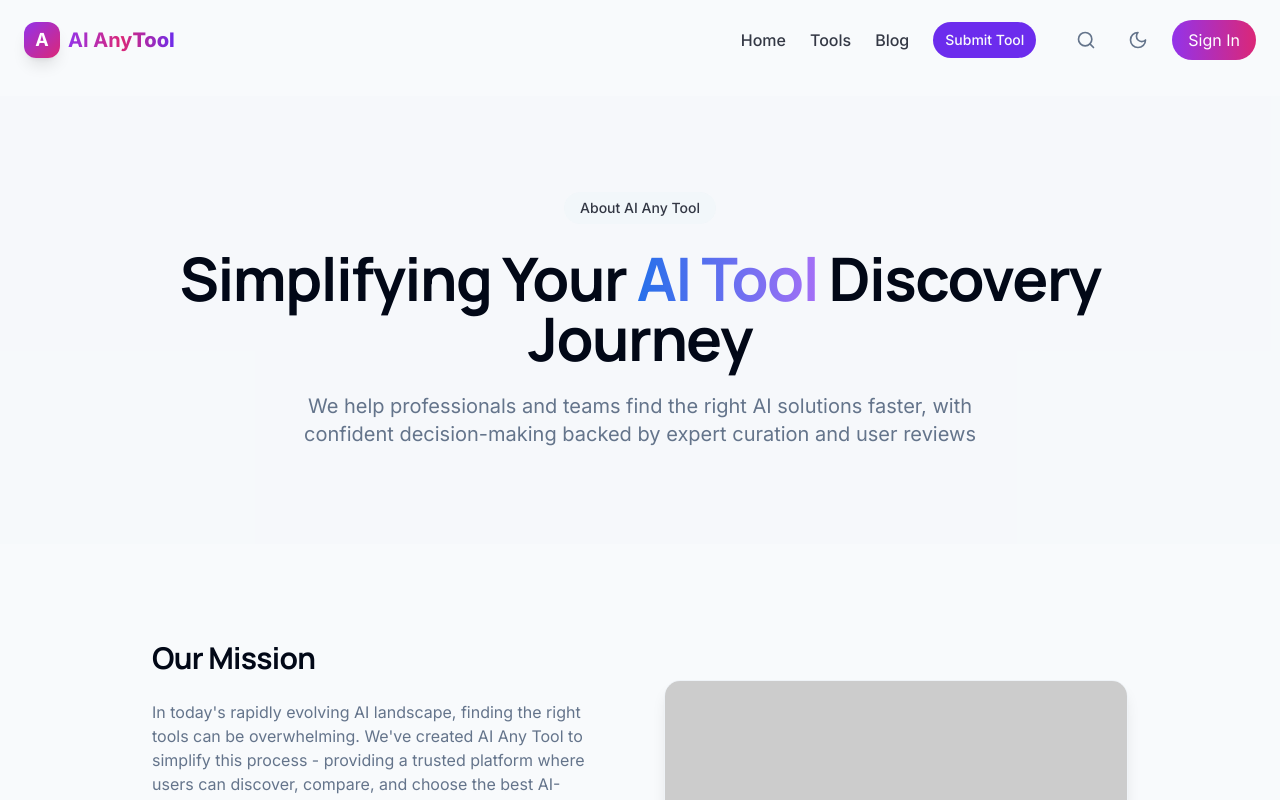
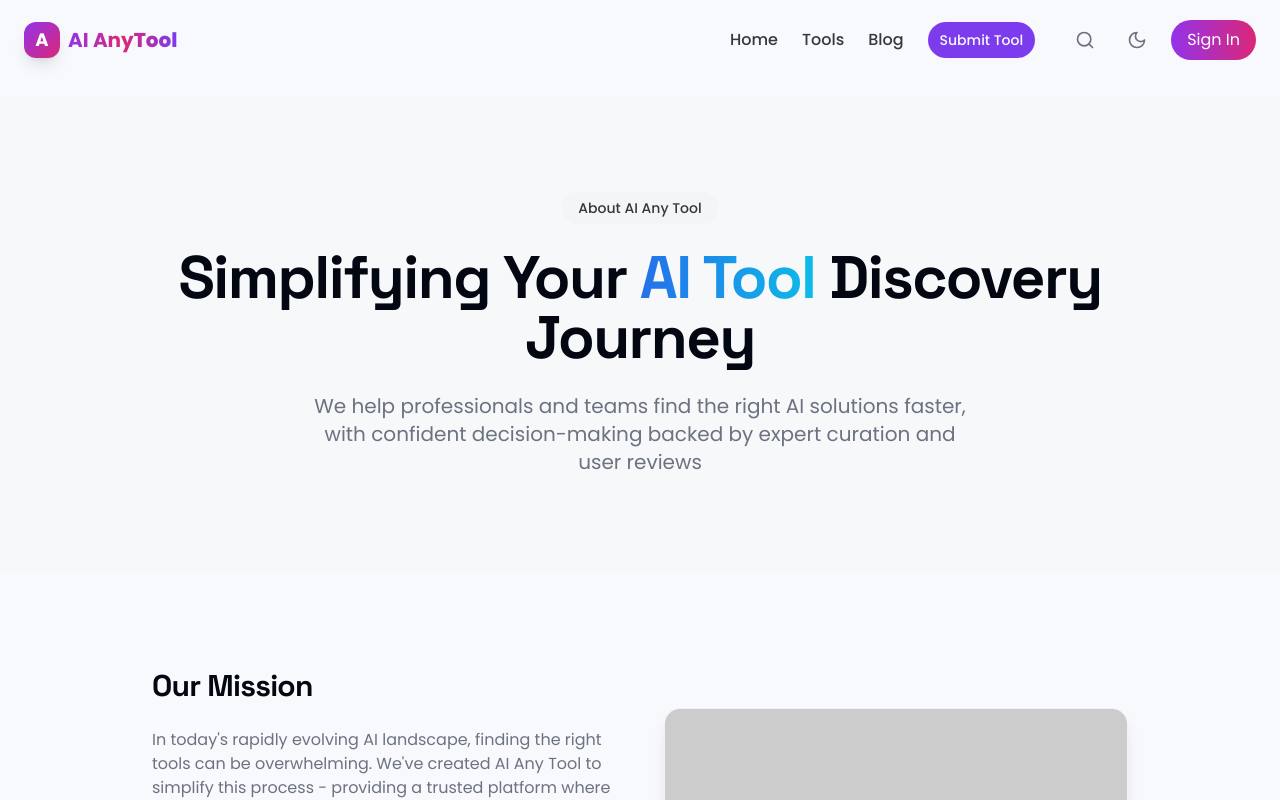
Before and after one commit to djamelch/ai-utility-portal, a React (Vite) app: page /about in a window 1280 px wide. Shown: the top 800 px of the page. Built offline with nearby package versions, Linux system fonts and the light colour scheme; a web font is replaced by a local one.

Commit message:
Refactor: Improve theme and typography
- Updated color palette for better visual harmony and modern feel.
- Changed font to a more contemporary and readable style.

```diff
--- a/src/components/home/Hero.tsx
+++ b/src/components/home/Hero.tsx
@@ -185,11 +185,11 @@ export function Hero() {
 
           <h1 className="mt-6 text-4xl sm:text-5xl md:text-6xl lg:text-7xl font-bold tracking-tight">
             Find the <span className="bg-gradient-to-r from-primary to-accent bg-clip-text text-transparent">perfect AI tool</span> for{" "}
-            <span className="relative">
+            <span className="relative inline-block">
               <TextCycler
                 texts={projectTypes}
                 interval={2500}
-                className="text-primary"
+                className="bg-gradient-to-r from-accent via-primary to-accent bg-clip-text text-transparent"
               />
             </span>
           </h1>
--- a/src/components/ui/TextCycler.tsx
+++ b/src/components/ui/TextCycler.tsx
@@ -57,7 +57,7 @@ export function TextCycler({
   if (texts.length === 0) return null;
 
   return (
-    <span className={cn("inline-block relative", className)}>
+    <span className={cn("inline-block relative overflow-hidden", className)}>
       <span
         className={cn(
           "inline-block transition-all duration-500",
@@ -65,11 +65,13 @@ export function TextCycler({
             ? "opacity-0 transform translate-y-4"
             : "opacity-100 transform translate-y-0"
         )}
-        style={{ color: 'currentColor' }} // Ensure text inherits the color from parent
         aria-live="polite"
       >
         {texts[currentIndex]}
       </span>
+
+      {/* Animated underline effect */}
+      <span className="absolute bottom-0 left-0 w-full h-[2px] bg-gradient-to-r from-accent via-primary to-accent bg-[length:200%_auto] animate-shimmer"></span>
     </span>
   );
 }
--- a/src/index.css
+++ b/src/index.css
@@ -1,4 +1,5 @@
-@import url('https://fonts.googleapis.com/css2?family=Inter:wght@300;400;500;600;700;800&family=Manrope:wght@400;500;600;700;800&display=swap');
+
+@import url('https://fonts.googleapis.com/css2?family=Poppins:wght@300;400;500;600;700;800&family=Space+Grotesk:wght@400;500;600;700&display=swap');
 
 @tailwind base;
 @tailwind components;
@@ -6,33 +7,33 @@
 
 @layer base {
   :root {
-    --background: 210 40% 98%;
-    --foreground: 222.2 84% 4.9%;
+    --background: 220 33% 98%;
+    --foreground: 224 71% 4%;
 
     --card: 0 0% 100%;
-    --card-foreground: 222.2 84% 4.9%;
+    --card-foreground: 224 71% 4%;
 
     --popover: 0 0% 100%;
-    --popover-foreground: 222.2 84% 4.9%;
+    --popover-foreground: 224 71% 4%;
 
-    --primary: 260 84% 55%;  /* Updated to more vibrant purple */
+    --primary: 262 83% 58%;  /* More vibrant purple */
     --primary-foreground: 210 40% 98%;
 
-    --secondary: 210 40% 96.1%;
+    --secondary: 220 14% 96%;
     --secondary-foreground: 222.2 47.4% 11.2%;
 
-    --muted: 210 40% 96.1%;
-    --muted-foreground: 215.4 16.3% 46.9%;
+    --muted: 220 14% 96%;
+    --muted-foreground: 220 8.9% 46.1%;
 
-    --accent: 264 88% 70%; /* Updated accent color */
+    --accent: 192 90% 48%;  /* Vibrant teal/blue accent */
     --accent-foreground: 222.2 47.4% 11.2%;
 
     --destructive: 0 84.2% 60.2%;
     --destructive-foreground: 210 40% 98%;
 
-    --border: 214.3 31.8% 91.4%;
-    --input: 214.3 31.8% 91.4%;
-    --ring: 260 84% 55%; /* Updated to match primary */
+    --border: 220 13% 91%;
+    --input: 220 13% 91%;
+    --ring: 262 83% 58%; /* Match primary */
 
     --radius: 0.75rem;
   }
@@ -47,7 +48,7 @@
     --popover: 224 71% 4%;
     --popover-foreground: 213 31% 91%;
 
-    --primary: 260 84% 55%;  /* Updated to more vibrant purple */
+    --primary: 262 83% 58%;  /* More vibrant purple */
     --primary-foreground: 210 40% 98%;
 
     --secondary: 222.2 47.4% 11.2%;
@@ -56,7 +57,7 @@
     --muted: 223 47% 11%;
     --muted-foreground: 215.4 16.3% 56.9%;
 
-    --accent: 264 88% 70%; /* Updated accent color */
+    --accent: 192 90% 48%;  /* Vibrant teal/blue accent */
     --accent-foreground: 210 40% 98%;
 
     --destructive: 0 62.8% 30.6%;
@@ -64,7 +65,7 @@
 
     --border: 217.2 32.6% 17.5%;
     --input: 217.2 32.6% 17.5%;
-    --ring: 260 84% 55%; /* Updated to match primary */
+    --ring: 262 83% 58%; /* Match primary */
   }
 }
 
--- a/tailwind.config.ts
+++ b/tailwind.config.ts
@@ -1,4 +1,3 @@
-
 import type { Config } from "tailwindcss";
 
 export default {
@@ -72,8 +71,8 @@ export default {
         sm: "calc(var(--radius) - 4px)"
       },
       fontFamily: {
-        sans: ["Inter", "sans-serif"],
-        display: ["Manrope", "sans-serif"],
+        sans: ["Poppins", "sans-serif"],
+        display: ["Space Grotesk", "sans-serif"],
       },
       boxShadow: {
         glass: "0 4px 30px rgba(0, 0, 0, 0.1)",
```
